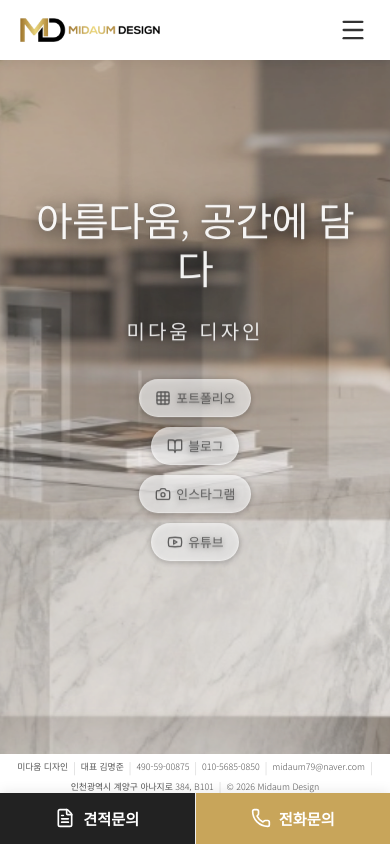
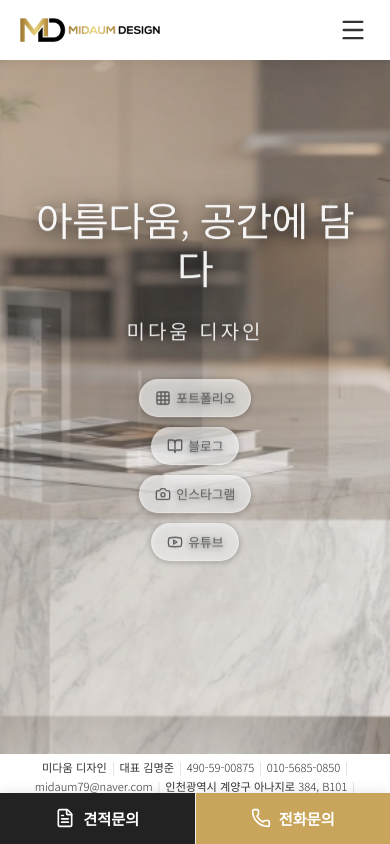
Before and after one commit to midaum79-cloud/midaumdesign, a Next.js app: page / in a window 390 px wide. Built offline with nearby package versions, Linux system fonts and the light colour scheme.

Commit message:
style: 모바일 푸터 텍스트 크기 및 색상 수정

```diff
--- a/src/components/Footer/Footer.module.css
+++ b/src/components/Footer/Footer.module.css
@@ -18,8 +18,9 @@
 
 @media (max-width: 768px) {
     .footer {
-        font-size: 0.55rem;
+        font-size: 0.7rem;
         padding: 0.4rem 3%;
         gap: 0.3rem;
+        color: #333;
     }
 }
```
